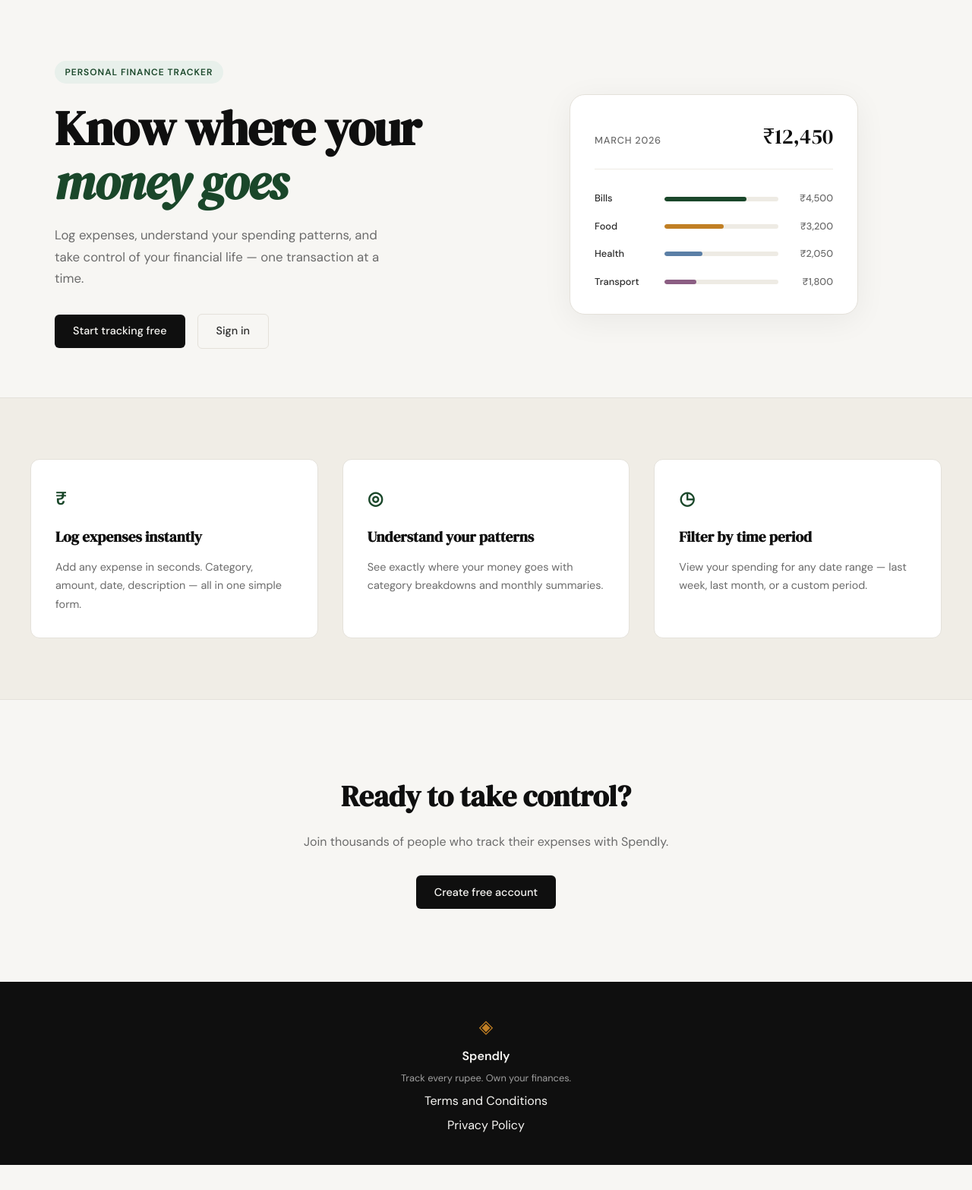
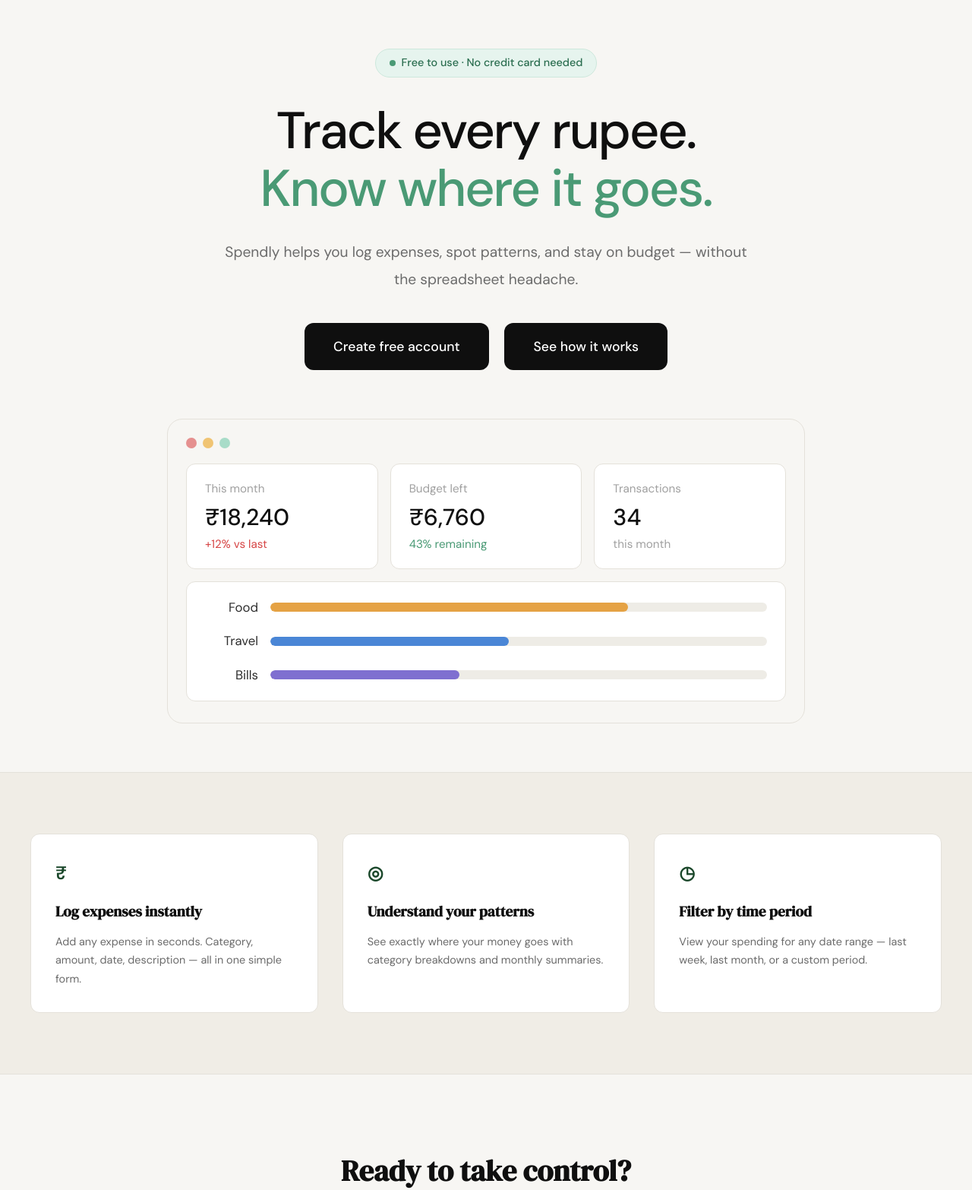
Before and after one commit to MysteryBundle/Spendly, a Flask app: page / in a window 1280 px wide. Shown: the part 61-1627 px from the top of the page at 76% size. Before the commit the page ends 1594 px from the top, so only its background shows below. Run offline with Flask 3, Linux system fonts and the light colour scheme.

Commit message:
landing: redesign hero section to match mockup
Co-Authored-By: Claude Sonnet 5.5 <noreply@anthropic.com>

```diff
--- a/static/css/style.css
+++ b/static/css/style.css
@@ -124,137 +124,190 @@ a { color: inherit; text-decoration: none; }
 /* ------------------------------------------------------------------ */
 
 .hero {
-    padding: 5rem 2rem 4rem;
-    display: grid;
-    grid-template-columns: 1fr 1fr;
-    gap: 4rem;
-    align-items: center;
+    padding: 4rem 2rem 4rem;
     max-width: var(--max-width);
     margin: 0 auto;
+    text-align: center;
+}
+
+.hero-inner {
+    display: flex;
+    flex-direction: column;
+    align-items: center;
 }
 
 .hero-badge {
-    display: inline-block;
-    background: var(--accent-light);
-    color: var(--accent);
-    font-size: 0.75rem;
-    font-weight: 600;
-    letter-spacing: 0.08em;
-    text-transform: uppercase;
-    padding: 0.35rem 0.85rem;
+    display: inline-flex;
+    align-items: center;
+    gap: 0.5rem;
+    background: #e6f4ee;
+    border: 1px solid #cde8dc;
+    color: #2b6e50;
+    font-size: 0.9rem;
+    font-weight: 500;
+    padding: 0.4rem 1.1rem;
     border-radius: 999px;
-    margin-bottom: 1.5rem;
+    margin-bottom: 2rem;
+}
+
+.hero-badge-dot {
+    width: 8px;
+    height: 8px;
+    border-radius: 50%;
+    background: #4a9a75;
 }
 
 .hero-title {
-    font-family: var(--font-display);
-    font-size: clamp(2.5rem, 5vw, 4rem);
-    line-height: 1.1;
-    letter-spacing: -0.02em;
+    font-family: var(--font-body);
+    font-weight: 500;
+    font-size: clamp(2.5rem, 6vw, 4.25rem);
+    line-height: 1.12;
+    letter-spacing: -0.03em;
     color: var(--ink);
-    margin-bottom: 1.25rem;
+    margin-bottom: 1.75rem;
 }
 
-.hero-title em {
-    font-style: italic;
-    color: var(--accent);
-}
+.hero-title-accent { color: #4a9a75; }
 
 .hero-subtitle {
-    font-size: 1.05rem;
+    font-size: 1.2rem;
     color: var(--ink-muted);
-    line-height: 1.7;
-    max-width: 460px;
-    margin-bottom: 2rem;
+    line-height: 1.85;
+    max-width: 700px;
+    margin-bottom: 2.5rem;
 }
 
 .hero-actions {
     display: flex;
-    gap: 1rem;
-    align-items: center;
+    flex-wrap: wrap;
+    justify-content: center;
+    gap: 1.25rem;
 }
 
+.hero-btn {
+    display: inline-block;
+    background: var(--ink);
+    color: #fff;
+    padding: 1.05rem 2.4rem;
+    border-radius: 12px;
+    border: none;
+    font-family: var(--font-body);
+    font-size: 1.1rem;
+    font-weight: 500;
+    cursor: pointer;
+    transition: background 0.2s;
+}
+
+.hero-btn:hover { background: var(--ink-soft); }
+
 /* ------------------------------------------------------------------ */
-/* Mock card (hero visual)                                             */
+/* Dashboard preview (hero visual)                                     */
 /* ------------------------------------------------------------------ */
 
 .hero-visual {
     display: flex;
     justify-content: center;
+    margin-top: 4rem;
 }
 
-.mock-card {
+.dash-card {
+    width: 100%;
+    max-width: 840px;
+    background: var(--paper);
+    border: 1px solid var(--border);
+    border-radius: var(--radius-lg);
+    padding: 1.5rem 1.5rem 1.75rem;
+    text-align: left;
+}
+
+.dash-dots {
+    display: flex;
+    gap: 0.5rem;
+    margin-bottom: 1.25rem;
+}
+
+.dash-dot {
+    width: 14px;
+    height: 14px;
+    border-radius: 50%;
+}
+
+.dash-dot-red { background: #e5908f; }
+.dash-dot-yellow { background: #f0c473; }
+.dash-dot-green { background: #a8dcc8; }
+
+.dash-stats {
+    display: grid;
+    grid-template-columns: repeat(3, 1fr);
+    gap: 1rem;
+    margin-bottom: 1rem;
+}
+
+.dash-stat {
+    display: flex;
+    flex-direction: column;
     background: var(--paper-card);
     border: 1px solid var(--border);
-    border-radius: var(--radius-lg);
-    padding: 2rem;
-    width: 100%;
-    max-width: 380px;
-    box-shadow: 0 8px 40px rgba(0,0,0,0.06);
+    border-radius: var(--radius-md);
+    padding: 1.25rem 1.5rem;
 }
 
-.mock-card-header {
-    display: flex;
-    justify-content: space-between;
-    align-items: baseline;
-    margin-bottom: 1.75rem;
-    padding-bottom: 1.25rem;
-    border-bottom: 1px solid var(--border-soft);
+.dash-stat-label {
+    font-size: 0.95rem;
+    color: var(--ink-faint);
 }
 
-.mock-label {
-    font-size: 0.8rem;
+.dash-stat-value {
+    font-size: 1.9rem;
     font-weight: 500;
-    color: var(--ink-muted);
-    text-transform: uppercase;
-    letter-spacing: 0.06em;
+    color: var(--ink);
+    line-height: 1.3;
+    margin: 0.35rem 0 0.2rem;
 }
 
-.mock-total {
-    font-family: var(--font-display);
-    font-size: 1.75rem;
-    color: var(--ink);
+.dash-stat-note { font-size: 0.95rem; }
+.dash-note-down { color: #d64545; }
+.dash-note-up { color: #4a9a75; }
+.dash-note-muted { color: var(--ink-faint); }
+
+.dash-bars {
+    display: flex;
+    flex-direction: column;
+    gap: 1.1rem;
+    background: var(--paper-card);
+    border: 1px solid var(--border);
+    border-radius: var(--radius-md);
+    padding: 1.25rem 1.5rem;
 }
 
-.mock-bars { display: flex; flex-direction: column; gap: 1rem; }
-
-.mock-bar-row {
+.dash-bar-row {
     display: grid;
-    grid-template-columns: 80px 1fr 60px;
+    grid-template-columns: 70px 1fr;
     align-items: center;
-    gap: 0.75rem;
+    gap: 1rem;
 }
 
-.mock-cat {
-    font-size: 0.8rem;
-    font-weight: 500;
+.dash-bar-cat {
+    font-size: 1.05rem;
     color: var(--ink-soft);
+    text-align: right;
 }
 
-.mock-bar-track {
-    height: 6px;
-    background: var(--border-soft);
+.dash-bar-track {
+    height: 12px;
+    background: #eeece6;
     border-radius: 999px;
     overflow: hidden;
 }
 
-.mock-bar {
+.dash-bar {
     height: 100%;
-    background: var(--accent);
     border-radius: 999px;
-    transition: width 0.6s ease;
 }
 
-.mock-bar-2 { background: var(--accent-2); }
-.mock-bar-3 { background: #5b7fa6; }
-.mock-bar-4 { background: #8b5e83; }
-
-.mock-amt {
-    font-size: 0.8rem;
-    font-weight: 500;
-    color: var(--ink-muted);
-    text-align: right;
-}
+.dash-bar-food { background: #e5a244; }
+.dash-bar-travel { background: #4a86d6; }
+.dash-bar-bills { background: #7f6fd0; }
 
 /* ------------------------------------------------------------------ */
 /* Buttons                                                             */
@@ -575,14 +628,7 @@ a { color: inherit; text-decoration: none; }
 /* ------------------------------------------------------------------ */
 
 @media (max-width: 900px) {
-    .hero {
-        grid-template-columns: 1fr;
-        text-align: center;
-    }
-
-    .hero-subtitle { max-width: 100%; }
-    .hero-actions { justify-content: center; }
-    .hero-visual { display: none; }
+    .dash-stats { grid-template-columns: 1fr; }
 
     .features-inner { grid-template-columns: 1fr; }
 }
--- a/templates/landing.html
+++ b/templates/landing.html
@@ -6,55 +6,57 @@
 
 <section class="hero">
     <div class="hero-inner">
-        <div class="hero-badge">Personal Finance Tracker</div>
+        <div class="hero-badge"><span class="hero-badge-dot"></span>Free to use · No credit card needed</div>
         <h1 class="hero-title">
-            Know where your<br>
-            <em>money goes</em>
+            Track every rupee.<br>
+            <span class="hero-title-accent">Know where it goes.</span>
         </h1>
         <p class="hero-subtitle">
-            Log expenses, understand your spending patterns,
-            and take control of your financial life —
-            one transaction at a time.
+            Spendly helps you log expenses, spot patterns, and stay
+            on budget — without the spreadsheet headache.
         </p>
         <div class="hero-actions">
-            <a href="{{ url_for('register') }}" class="btn-primary">Start tracking free</a>
-            <a href="{{ url_for('login') }}" class="btn-ghost">Sign in</a>
+            <a href="{{ url_for('register') }}" class="hero-btn">Create free account</a>
+            <button type="button" class="hero-btn" id="how-it-works-btn">See how it works</button>
         </div>
     </div>
+
     <div class="hero-visual">
-        <div class="mock-card">
-            <div class="mock-card-header">
-                <span class="mock-label">March 2026</span>
-                <span class="mock-total">₹12,450</span>
+        <div class="dash-card">
+            <div class="dash-dots">
+                <span class="dash-dot dash-dot-red"></span>
+                <span class="dash-dot dash-dot-yellow"></span>
+                <span class="dash-dot dash-dot-green"></span>
             </div>
-            <div class="mock-bars">
-                <div class="mock-bar-row">
-                    <span class="mock-cat">Bills</span>
-                    <div class="mock-bar-track">
-                        <div class="mock-bar" style="width: 72%"></div>
-                    </div>
-                    <span class="mock-amt">₹4,500</span>
+            <div class="dash-stats">
+                <div class="dash-stat">
+                    <span class="dash-stat-label">This month</span>
+                    <span class="dash-stat-value">₹18,240</span>
+                    <span class="dash-stat-note dash-note-down">+12% vs last</span>
                 </div>
-                <div class="mock-bar-row">
-                    <span class="mock-cat">Food</span>
-                    <div class="mock-bar-track">
-                        <div class="mock-bar mock-bar-2" style="width: 52%"></div>
-                    </div>
-                    <span class="mock-amt">₹3,200</span>
+                <div class="dash-stat">
+                    <span class="dash-stat-label">Budget left</span>
+                    <span class="dash-stat-value">₹6,760</span>
+                    <span class="dash-stat-note dash-note-up">43% remaining</span>
                 </div>
-                <div class="mock-bar-row">
-                    <span class="mock-cat">Health</span>
-                    <div class="mock-bar-track">
-                        <div class="mock-bar mock-bar-3" style="width: 33%"></div>
-                    </div>
-                    <span class="mock-amt">₹2,050</span>
+                <div class="dash-stat">
+                    <span class="dash-stat-label">Transactions</span>
+                    <span class="dash-stat-value">34</span>
+                    <span class="dash-stat-note dash-note-muted">this month</span>
                 </div>
-                <div class="mock-bar-row">
-                    <span class="mock-cat">Transport</span>
-                    <div class="mock-bar-track">
-                        <div class="mock-bar mock-bar-4" style="width: 28%"></div>
-                    </div>
-                    <span class="mock-amt">₹1,800</span>
+            </div>
+            <div class="dash-bars">
+                <div class="dash-bar-row">
+                    <span class="dash-bar-cat">Food</span>
+                    <div class="dash-bar-track"><div class="dash-bar dash-bar-food" style="width: 72%"></div></div>
+                </div>
+                <div class="dash-bar-row">
+                    <span class="dash-bar-cat">Travel</span>
+                    <div class="dash-bar-track"><div class="dash-bar dash-bar-travel" style="width: 48%"></div></div>
+                </div>
+                <div class="dash-bar-row">
+                    <span class="dash-bar-cat">Bills</span>
+                    <div class="dash-bar-track"><div class="dash-bar dash-bar-bills" style="width: 38%"></div></div>
                 </div>
             </div>
         </div>
```
